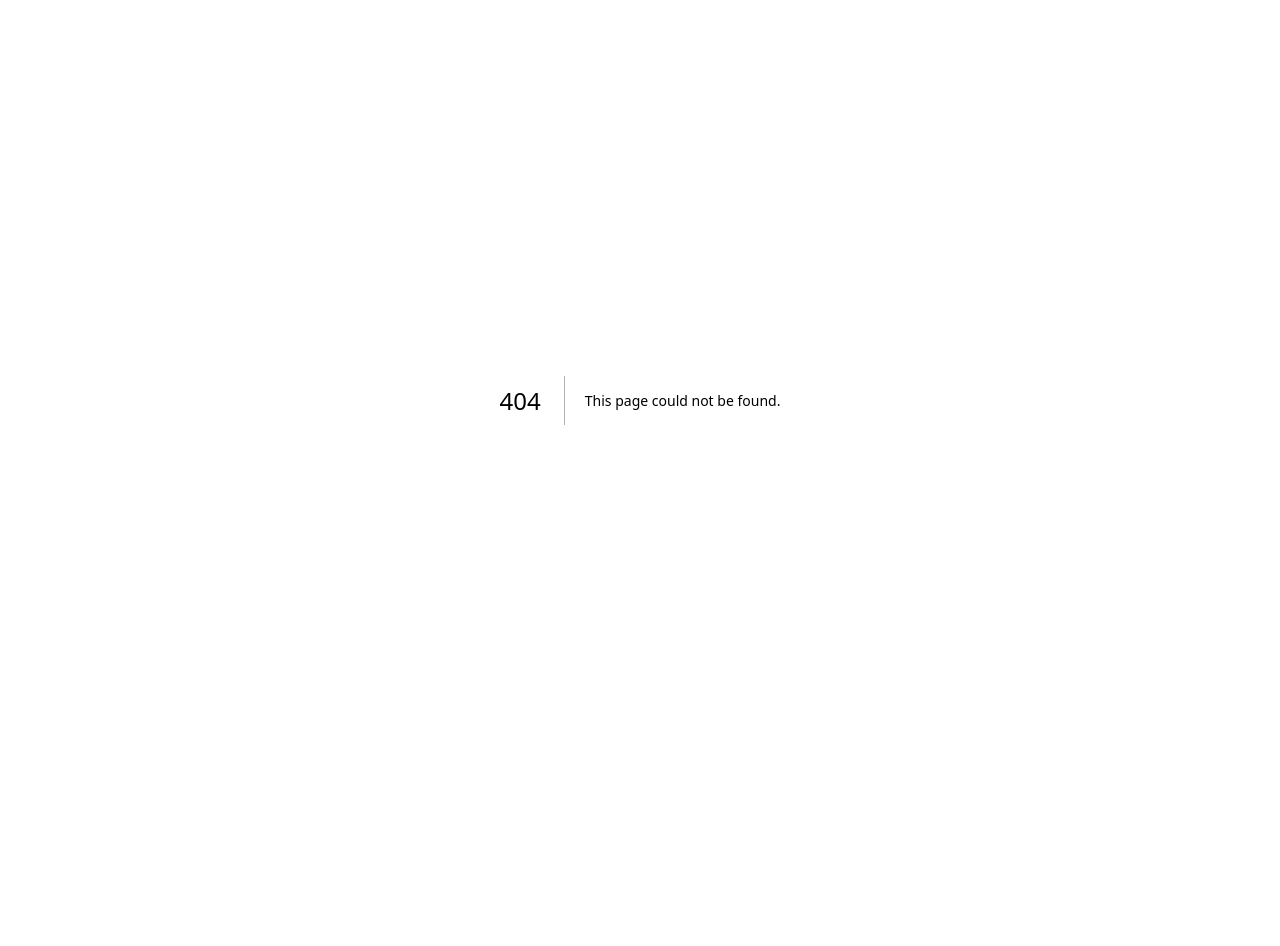
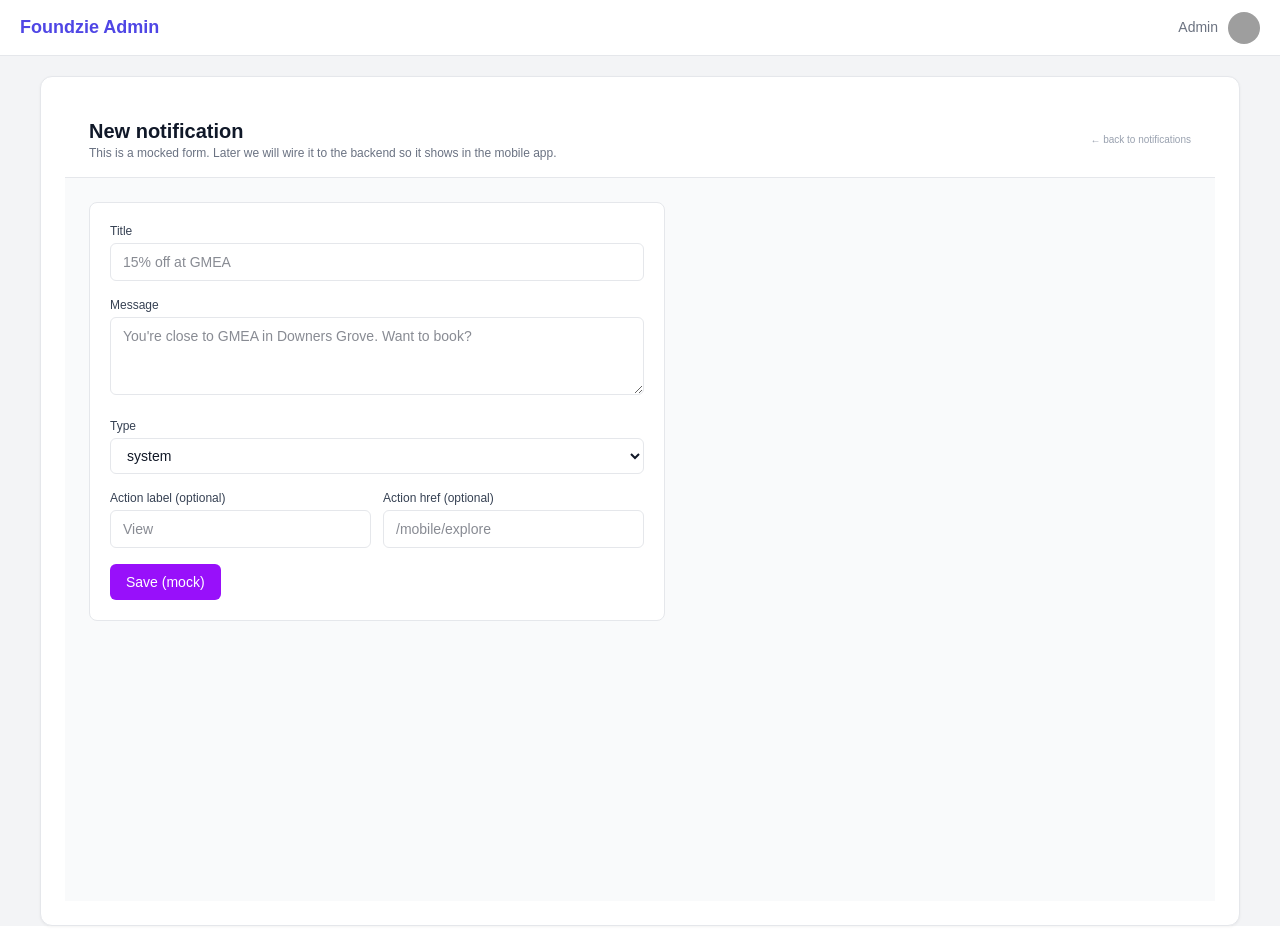
Before and after one commit to Foundzie/foundzie-v2, a Next.js app: page /admin/notifications/new in a window 1280 px wide. Before the commit this address had no page. Before the commit the page ends 800 px from the top, so only its background shows below. Built offline with nearby package versions, Linux system fonts and the light colour scheme; grey boxes are pictures that could not be loaded.

Commit message:
Add admin notification create page (mock)

```diff
--- /dev/null
+++ b/src/app/admin/notifications/new/page.tsx
@@ -0,0 +1,138 @@
+// src/app/admin/notifications/new/page.tsx
+"use client";
+
+import { useState } from "react";
+import Link from "next/link";
+
+export default function AdminNewNotificationPage() {
+  const [title, setTitle] = useState("");
+  const [message, setMessage] = useState("");
+  const [type, setType] = useState<"system" | "offer" | "event" | "chat">(
+    "system"
+  );
+  const [actionLabel, setActionLabel] = useState("");
+  const [actionHref, setActionHref] = useState("");
+
+  function handleSubmit(e: React.FormEvent) {
+    e.preventDefault();
+
+    // right now just log it — later we’ll send to an API / DB
+    console.log("new notification", {
+      title,
+      message,
+      type,
+      actionLabel,
+      actionHref,
+    });
+
+    alert("Mock: notification would be saved now 👍");
+  }
+
+  return (
+    <main className="min-h-screen bg-gray-50">
+      {/* Header */}
+      <header className="w-full bg-white border-b border-gray-200 px-6 py-4 flex items-center justify-between">
+        <div>
+          <h1 className="text-xl font-semibold text-gray-900">
+            New notification
+          </h1>
+          <p className="text-xs text-gray-500">
+            This is a mocked form. Later we will wire it to the backend so it
+            shows in the mobile app.
+          </p>
+        </div>
+        <Link
+          href="/admin/notifications"
+          className="text-[10px] text-gray-400 hover:text-gray-600"
+        >
+          ← back to notifications
+        </Link>
+      </header>
+
+      {/* Form */}
+      <section className="px-6 py-6">
+        <form
+          onSubmit={handleSubmit}
+          className="bg-white border border-gray-200 rounded-lg p-5 max-w-xl space-y-4"
+        >
+          <div>
+            <label className="block text-xs font-medium text-gray-700 mb-1">
+              Title
+            </label>
+            <input
+              required
+              value={title}
+              onChange={(e) => setTitle(e.target.value)}
+              className="w-full border border-gray-200 rounded-md px-3 py-2 text-sm focus:outline-none focus:ring-1 focus:ring-purple-500"
+              placeholder="15% off at GMEA"
+            />
+          </div>
+
+          <div>
+            <label className="block text-xs font-medium text-gray-700 mb-1">
+              Message
+            </label>
+            <textarea
+              required
+              value={message}
+              onChange={(e) => setMessage(e.target.value)}
+              className="w-full border border-gray-200 rounded-md px-3 py-2 text-sm focus:outline-none focus:ring-1 focus:ring-purple-500"
+              rows={3}
+              placeholder="You're close to GMEA in Downers Grove. Want to book?"
+            />
+          </div>
+
+          <div>
+            <label className="block text-xs font-medium text-gray-700 mb-1">
+              Type
+            </label>
+            <select
+              value={type}
+              onChange={(e) =>
+                setType(e.target.value as "system" | "offer" | "event" | "chat")
+              }
+              className="w-full border border-gray-200 rounded-md px-3 py-2 text-sm focus:outline-none focus:ring-1 focus:ring-purple-500"
+            >
+              <option value="system">system</option>
+              <option value="offer">offer</option>
+              <option value="event">event</option>
+              <option value="chat">chat</option>
+            </select>
+          </div>
+
+          <div className="grid grid-cols-2 gap-3">
+            <div>
+              <label className="block text-xs font-medium text-gray-700 mb-1">
+                Action label (optional)
+              </label>
+              <input
+                value={actionLabel}
+                onChange={(e) => setActionLabel(e.target.value)}
+                className="w-full border border-gray-200 rounded-md px-3 py-2 text-sm focus:outline-none focus:ring-1 focus:ring-purple-500"
+                placeholder="View"
+              />
+            </div>
+            <div>
+              <label className="block text-xs font-medium text-gray-700 mb-1">
+                Action href (optional)
+              </label>
+              <input
+                value={actionHref}
+                onChange={(e) => setActionHref(e.target.value)}
+                className="w-full border border-gray-200 rounded-md px-3 py-2 text-sm focus:outline-none focus:ring-1 focus:ring-purple-500"
+                placeholder="/mobile/explore"
+              />
+            </div>
+          </div>
+
+          <button
+            type="submit"
+            className="bg-purple-600 text-white text-sm px-4 py-2 rounded-md hover:bg-purple-700 transition"
+          >
+            Save (mock)
+          </button>
+        </form>
+      </section>
+    </main>
+  );
+}
--- a/src/app/admin/notifications/page.tsx
+++ b/src/app/admin/notifications/page.tsx
@@ -1,5 +1,6 @@
 // src/app/admin/notifications/page.tsx
-import { mockNotifications } from '@/app/data/notifications';
+import Link from "next/link";
+import { mockNotifications } from "@/app/data/notifications";
 
 export default function AdminNotificationsPage() {
   return (
@@ -12,9 +13,20 @@ export default function AdminNotificationsPage() {
             Shared list coming from src/app/data/notifications.ts
           </p>
         </div>
-        <span className="text-[10px] px-2 py-1 rounded-full bg-purple-100 text-purple-700">
-            admin
-        </span>
+        <div className="flex items-center gap-2">
+          <Link
+            href="/admin"
+            className="text-[10px] text-gray-400 hover:text-gray-600"
+          >
+            ← back to admin
+          </Link>
+          <Link
+            href="/admin/notifications/new"
+            className="text-[11px] bg-purple-600 text-white px-3 py-1.5 rounded-md hover:bg-purple-700 transition"
+          >
+            + New
+          </Link>
+        </div>
       </header>
 
       {/* List */}
@@ -24,33 +36,33 @@ export default function AdminNotificationsPage() {
             <p className="text-sm font-medium text-gray-900">
               {mockNotifications.length} notifications
             </p>
-            {/* later we'll put "Add notification" here */}
+            <p className="text-[10px] text-gray-400">
+              (editing is mocked for now)
+            </p>
           </div>
           <ul className="divide-y divide-gray-100">
             {mockNotifications.map((n) => (
-              <li key={n.id} className="px-4 py-3 flex items-center justify-between gap-3">
+              <li
+                key={n.id}
+                className="px-4 py-3 flex items-center justify-between gap-4"
+              >
                 <div className="flex-1">
                   <p className="text-xs font-semibold text-gray-900 flex items-center gap-2">
                     {n.title}
-                    <span className="text-[9px] uppercase tracking-wide bg-gray-100 text-gray-500 px-1.5 py-0.5 rounded-full">
+                    <span className="text-[9px] uppercase tracking-wide bg-gray-100 text-gray-600 px-1.5 py-0.5 rounded-full">
                       {n.type}
                     </span>
                   </p>
-                  <p className="text-[11px] text-gray-500 mt-0.5">{n.message}</p>
-                  {n.actionLabel && (
-                    <p className="text-[10px] text-purple-600 mt-1">
-                      Action: {n.actionLabel} → {n.actionHref}
-                    </p>
-                  )}
+                  <p className="text-[10px] text-gray-500">{n.message}</p>
                 </div>
                 <div className="text-right">
                   <p className="text-[10px] text-gray-400">{n.time}</p>
                   <p
                     className={`text-[10px] mt-1 ${
-                      n.unread ? 'text-green-600' : 'text-gray-400'
+                      n.unread ? "text-green-500" : "text-gray-400"
                     }`}
                   >
-                    {n.unread ? 'unread' : 'read'}
+                    {n.unread ? "unread" : "read"}
                   </p>
                 </div>
               </li>
```
